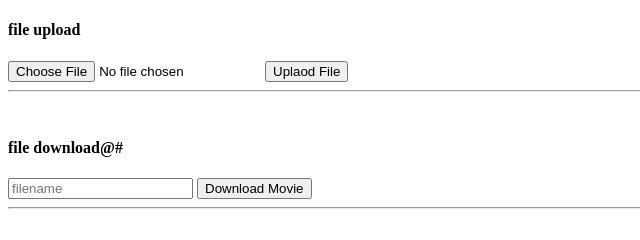
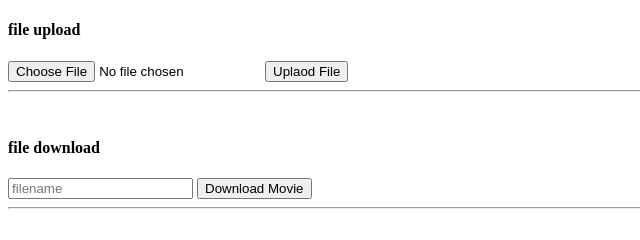
Before and after one commit to Mohd-Aquib-777/node-app-upload-big-file-practice, a website: page frontEnd/uploadFile.html in a window 1280 px wide. Shown: the top 240 px of the page, 0-640 px from the left. Drawn offline with Linux system fonts and the light colour scheme.

```diff
--- a/frontEnd/uploadFile.html
+++ b/frontEnd/uploadFile.html
@@ -13,7 +13,7 @@
     <button id="uploadFileBtn" onclick="uploadFile()">Uplaod File <span id="uploadPercentTxt"></span></button>
     <hr>
     <br>
-    <h4>file download@#</h4>
+    <h4>file download</h4>
     <input type="text" name="" placeholder="filename" id="filename">
     <button id="downloadMoveButton" onclick="downloadMovie()">Download Movie <span
             id="downloadMoveStatus"></span></button>
```
